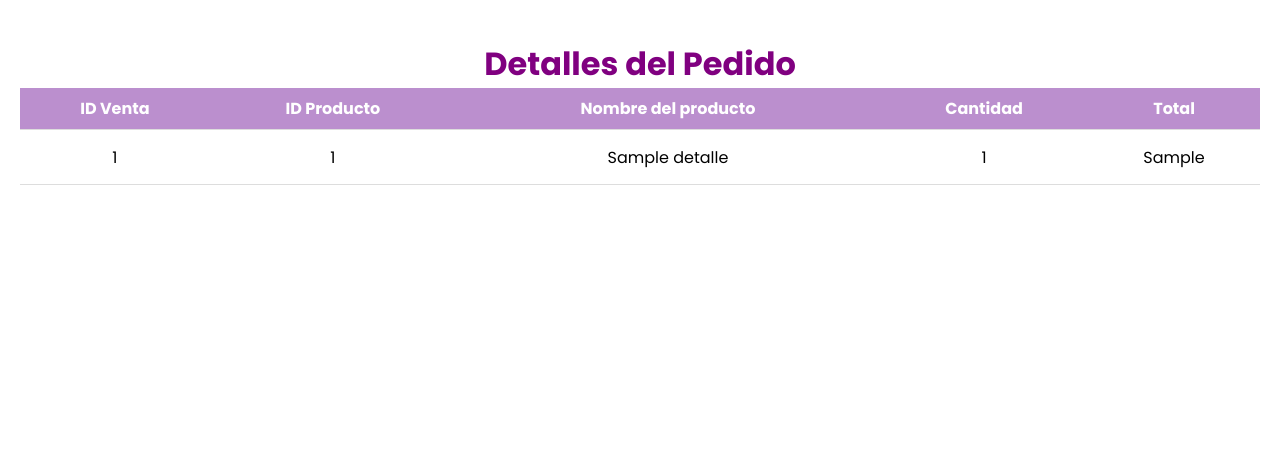
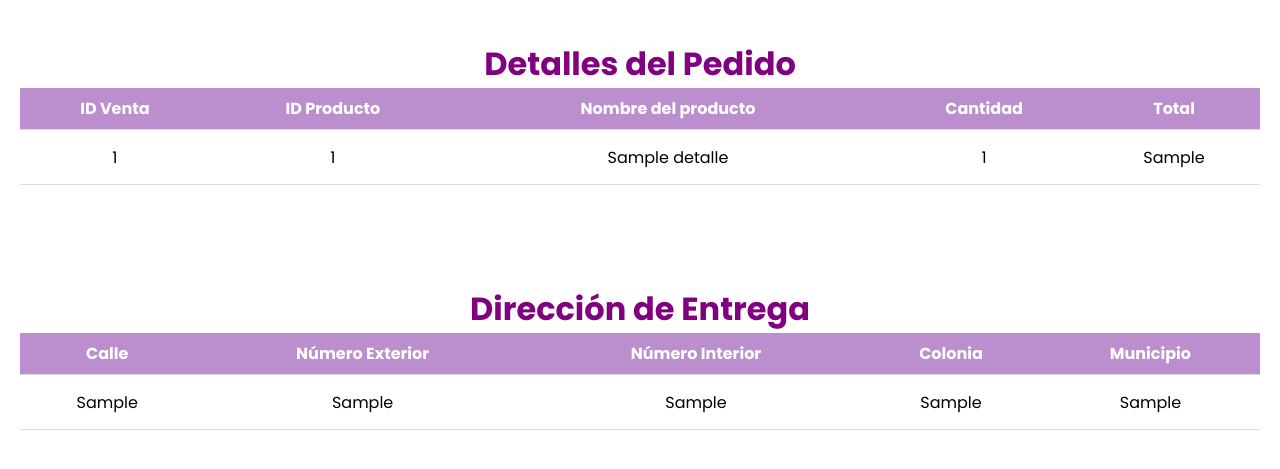
Before and after one commit to imDavidBarbosa/ProyectoFinalLabProgW, a PHP site: page /popups.php?id=1&type=detalles in a window 1280 px wide. Shown: the top 469 px of the page. Run offline with PHP 8.4, Linux system fonts and the light colour scheme; tables that the repository leaves empty hold one stand-in row (values such as "Sample post").

Commit message:
Creada una validacion para asignar una direccion antes de comprar y la vista detallada de un pedido desde el administrador ahora muestra la direccion

```diff
--- a/pages/popups.php
+++ b/pages/popups.php
@@ -468,6 +468,31 @@
                     <?php
                 }
                 echo "</table>";
+                $sqldir = "SELECT DISTINCT calle, numext, numint, colonia, municipio FROM (ventas_detalles INNER JOIN ventas ON ventas_detalles.idventa = ventas.idventa ) INNER JOIN direcciones ON ventas.idcliente = direcciones.iduser WHERE ventas_detalles.idventa = $idventa;";
+                $resultado2 = mysqli_query($conexion, $sqldir);
+                echo "<h1><center><font size= 6px  color='purple' face='Century Gothic'>Dirección de Entrega</font></center></h1>";
+                echo "<table class='tabladis'>";
+                echo "<tr>
+                    <th>Calle</th>
+                    <th>Número Exterior</th>
+                    <th>Número Interior</th>
+                    <th>Colonia</th>
+                    <th>Municipio</th>
+                </tr>";
+                while ($fila2 = mysqli_fetch_assoc($resultado2)) {
+                  if($fila2['numint'] == "") {
+                      $numint = "N/A";
+                  } else {
+                      $numint = $fila2['numint'];
+                  }
+                    echo "<tr>";
+                    echo "<td>" . $fila2['calle'] . "</td>";
+                    echo "<td>" . $fila2['numext'] . "</td>";
+                    echo "<td>" . $numint . "</td>";
+                    echo "<td>" . $fila2['colonia'] . "</td>";
+                    echo "<td>" . $fila2['municipio'] . "</td>";
+                }
+                echo "</table>";
                 // Cerrar la conexión a la base de datos
                 mysqli_close($conexion);
                 break;
```
Also changed, not shown: pages/procesos/verificacion.php (+13 -0 lines).
